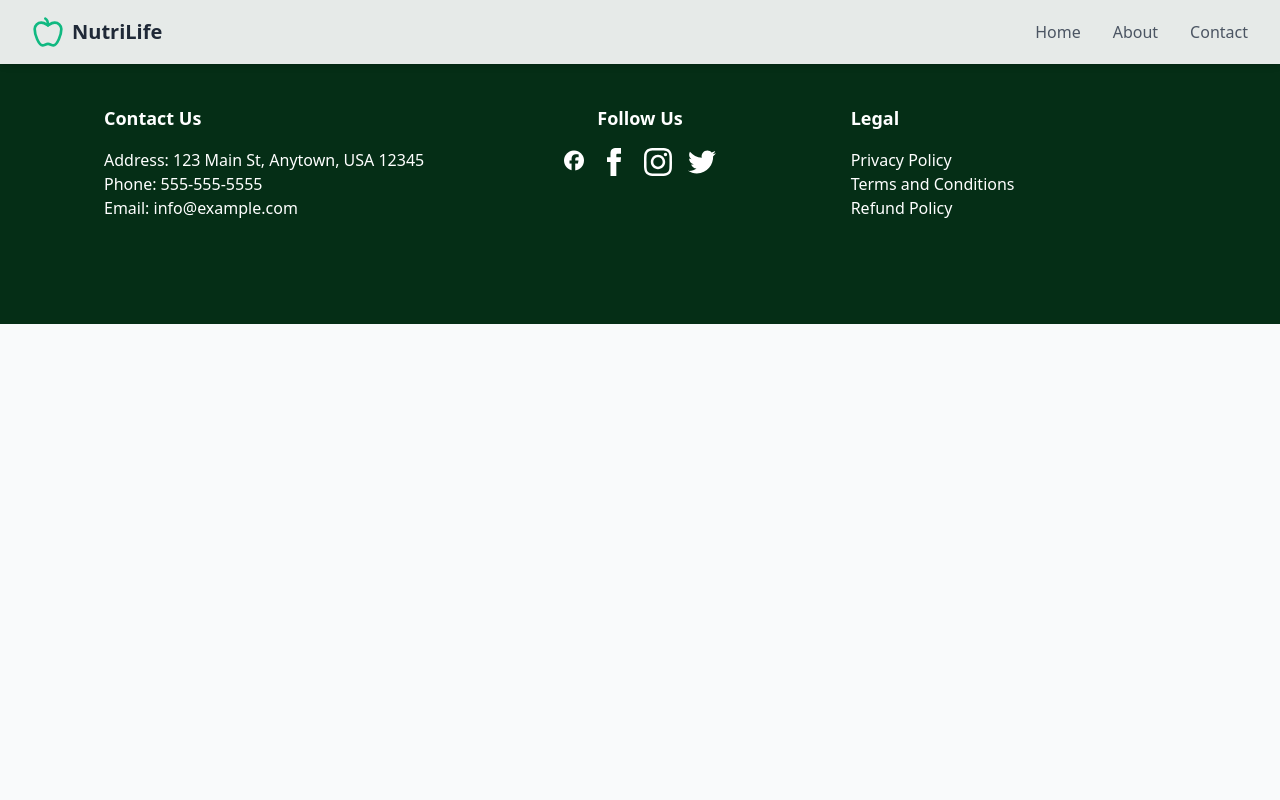
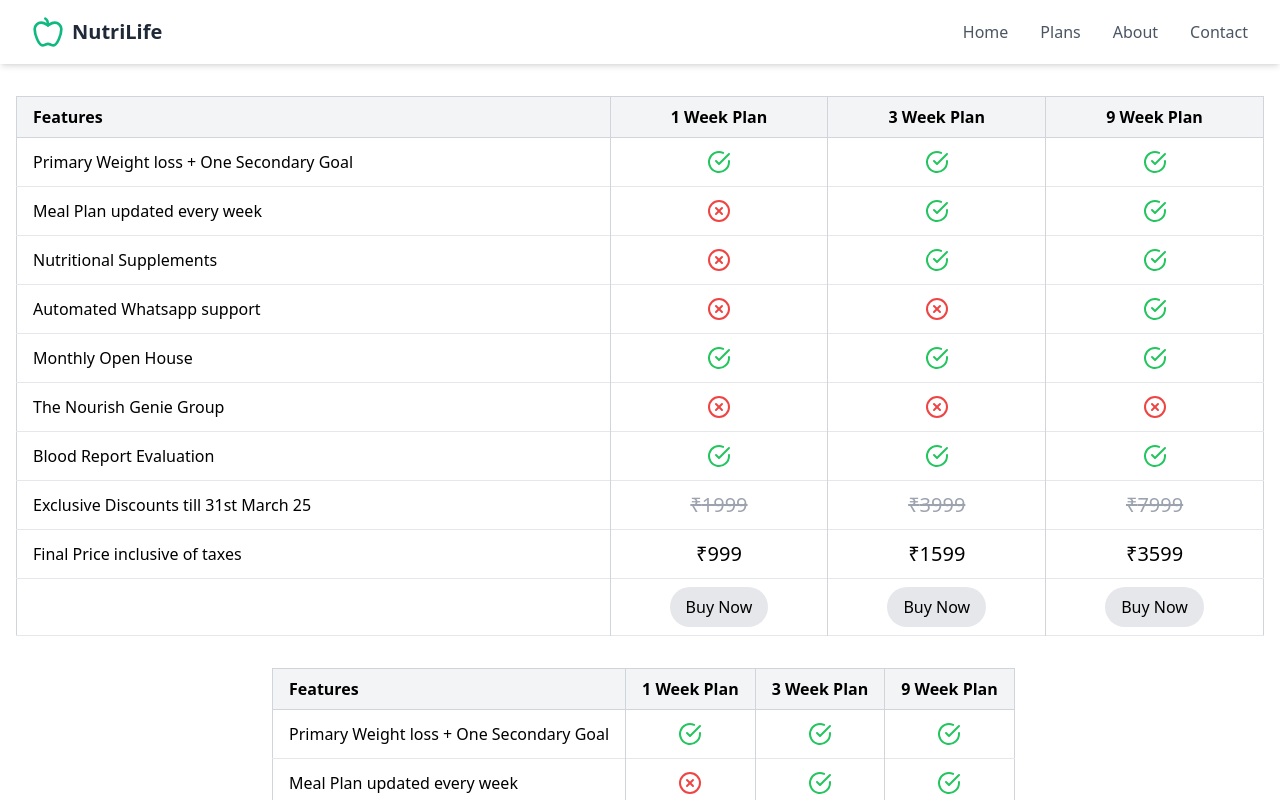
Before and after one commit to d1089/HealthApp, a React (Vite) app: page /pricing in a window 1280 px wide. Shown: the top 800 px of the page. Built offline with nearby package versions, Linux system fonts and the light colour scheme.

Commit message:
added pricing list for the health app

```diff
--- a/src/App.tsx
+++ b/src/App.tsx
@@ -1,12 +1,75 @@
-import React from "react";
 import { BrowserRouter as Router, Routes, Route } from "react-router-dom";
 import Navbar from "./components/Navbar";
-import Home from "./pages/Home";
+import Home from "./pages/home";
 import About from "./pages/About";
 import Contact from "./pages/Contact";
 import Footer from "./components/Footer";
+import Pricing from "./components/Pricing";
 
 function App() {
+  const planData = [
+    {
+      feature: "Primary Weight loss + One Secondary Goal",
+      week1: true,
+      week3: true,
+      week9: true,
+    },
+    {
+      feature: "Meal Plan updated every week",
+      week1: false,
+      week3: true,
+      week9: true,
+    },
+    {
+      feature: "Nutritional Supplements",
+      week1: false,
+      week3: true,
+      week9: true,
+    },
+    {
+      feature: "Automated Whatsapp support",
+      week1: false,
+      week3: false,
+      week9: true,
+    },
+    {
+      feature: "Monthly Open House",
+      week1: true,
+      week3: true,
+      week9: true,
+    },
+    {
+      feature: "The Nourish Genie Group",
+      week1: false,
+      week3: false,
+      week9: false,
+    },
+    {
+      feature: "Blood Report Evaluation",
+      week1: true,
+      week3: true,
+      week9: true,
+    },
+    {
+      feature: "Exclusive Discounts till 31st March 25",
+      week1: 1999,
+      week3: 3999,
+      week9: 7999,
+    },
+    {
+      feature: "Final Price inclusive of taxes",
+      week1: 999,
+      week3: 1599,
+      week9: 3599,
+    },
+    {
+      feature: "",
+      week1: "Buy Now",
+      week3: "Buy Now",
+      week9: "Buy Now",
+    },
+  ];
+
   return (
     <Router>
       <div className="min-h-screen bg-gray-50">
@@ -15,6 +78,7 @@ function App() {
           <Route path="/" element={<Home />} />
           <Route path="/about" element={<About />} />
           <Route path="/contact" element={<Contact />} />
+          <Route path="/pricing" element={<Pricing data={planData} />} />
         </Routes>
         <Footer />
       </div>
--- a/src/components/Navbar.tsx
+++ b/src/components/Navbar.tsx
@@ -1,13 +1,15 @@
-import React, { useState } from 'react';
-import { Link, useLocation } from 'react-router-dom';
-import { Apple, Menu, X } from 'lucide-react';
+import React, { useState } from "react";
+import { Link, useLocation } from "react-router-dom";
+import { Apple, Menu, X } from "lucide-react";
 
 const Navbar = () => {
   const location = useLocation();
   const [isMenuOpen, setIsMenuOpen] = useState(false);
 
   const isActive = (path: string) => {
-    return location.pathname === path ? 'text-emerald-500' : 'text-gray-600 hover:text-emerald-500';
+    return location.pathname === path
+      ? "text-emerald-500"
+      : "text-gray-600 hover:text-emerald-500";
   };
 
   return (
@@ -21,13 +23,36 @@ const Navbar = () => {
 
           {/* Desktop Menu */}
           <div className="hidden md:flex space-x-8">
-            <Link to="/" className={`${isActive('/')} font-medium transition-colors duration-200`}>
+            <Link
+              to="/"
+              className={`${isActive(
+                "/"
+              )} font-medium transition-colors duration-200`}
+            >
               Home
             </Link>
-            <Link to="/about" className={`${isActive('/about')} font-medium transition-colors duration-200`}>
+            <Link
+              to="/pricing"
+              className={`${isActive(
+                "/"
+              )} font-medium transition-colors duration-200`}
+            >
+              Plans
+            </Link>
+            <Link
+              to="/about"
+              className={`${isActive(
+                "/about"
+              )} font-medium transition-colors duration-200`}
+            >
               About
             </Link>
-            <Link to="/contact" className={`${isActive('/contact')} font-medium transition-colors duration-200`}>
+            <Link
+              to="/contact"
+              className={`${isActive(
+                "/contact"
+              )} font-medium transition-colors duration-200`}
+            >
               Contact
             </Link>
           </div>
@@ -37,7 +62,11 @@ const Navbar = () => {
             className="md:hidden p-2 rounded-md text-gray-600 hover:text-emerald-500 focus:outline-none"
             onClick={() => setIsMenuOpen(!isMenuOpen)}
           >
-            {isMenuOpen ? <X className="h-6 w-6" /> : <Menu className="h-6 w-6" />}
+            {isMenuOpen ? (
+              <X className="h-6 w-6" />
+            ) : (
+              <Menu className="h-6 w-6" />
+            )}
           </button>
         </div>
       </div>
@@ -48,21 +77,27 @@ const Navbar = () => {
           <div className="px-4 pt-2 pb-3 space-y-1">
             <Link
               to="/"
-              className={`${isActive('/')} block px-3 py-2 rounded-md text-base font-medium transition-colors duration-200`}
+              className={`${isActive(
+                "/"
+              )} block px-3 py-2 rounded-md text-base font-medium transition-colors duration-200`}
               onClick={() => setIsMenuOpen(false)}
             >
               Home
             </Link>
             <Link
               to="/about"
-              className={`${isActive('/about')} block px-3 py-2 rounded-md text-base font-medium transition-colors duration-200`}
+              className={`${isActive(
+                "/about"
+              )} block px-3 py-2 rounded-md text-base font-medium transition-colors duration-200`}
               onClick={() => setIsMenuOpen(false)}
             >
               About
             </Link>
             <Link
               to="/contact"
-              className={`${isActive('/contact')} block px-3 py-2 rounded-md text-base font-medium transition-colors duration-200`}
+              className={`${isActive(
+                "/contact"
+              )} block px-3 py-2 rounded-md text-base font-medium transition-colors duration-200`}
               onClick={() => setIsMenuOpen(false)}
             >
               Contact
--- /dev/null
+++ b/src/components/Pricing.tsx
@@ -0,0 +1,159 @@
+import { CheckCircleIcon, XCircleIcon } from "lucide-react";
+import React from "react";
+
+export type PlanTableRow = {
+  feature: string;
+  week1: boolean | number | string;
+  week3: boolean | number | string;
+  week9: boolean | number | string;
+};
+
+export type Props = {
+  data: PlanTableRow[];
+};
+
+const Pricing: React.FC<Props> = ({ data }) => {
+  const renderCellValue = (
+    value: boolean | number | string,
+    isDiscounted: boolean = false
+  ) => {
+    if (typeof value === "boolean") {
+      return value ? (
+        <CheckCircleIcon className="h-6 w-6 text-green-500 mx-auto" />
+      ) : (
+        <XCircleIcon className="h-6 w-6 text-red-500 mx-auto" />
+      );
+    } else if (typeof value === "number") {
+      return isDiscounted ? (
+        <span className="text-center block line-through text-gray-400 text-xl">
+          ₹{value}
+        </span>
+      ) : (
+        <span className="text-center block text-xl">₹{value}</span>
+      );
+    } else if (typeof value === "string") {
+      // If the value is a string, render it inside a button
+      return (
+        <button className="px-4 py-2 bg-gray-200 text-black font-weight-30 rounded-3xl ">
+          {value}
+        </button>
+      );
+    }
+
+    return <span className="text-gray-400">N/A</span>;
+  };
+
+  return (
+    <div className="w-full py-16 sm:py-20 bg-white">
+      <div className="overflow-x-auto w-full p-4 flex flex-col items-center justify-center">
+        <table className="min-w-full table-auto border-collapse border border-gray-300">
+          <thead className="bg-gray-100">
+            <tr className="border-b border-gray-300">
+              <th className="px-4 py-2 text-left font-semibold border-r border-gray-300">
+                Features
+              </th>
+              <th className="px-4 py-2 text-center font-semibold border-r border-gray-300">
+                1 Week Plan
+              </th>
+              <th className="px-4 py-2 text-center font-semibold border-r border-gray-300">
+                3 Week Plan
+              </th>
+              <th className="px-4 py-2 text-center font-semibold">
+                9 Week Plan
+              </th>
+            </tr>
+          </thead>
+          <tbody>
+            {data.map((row, idx) => (
+              <tr
+                key={idx}
+                className="border-t border-b border-gray-200 hover:bg-gray-50 transition-color"
+              >
+                <td className="px-4 py-3 border-r border-gray-300">
+                  {row.feature}
+                </td>
+                <td className="py-2 text-center border-r border-gray-300">
+                  {row.feature.includes("Exclusive Discounts")
+                    ? renderCellValue(row.week1, true)
+                    : renderCellValue(row.week1)}
+                </td>
+                <td className="py-2 text-center border-r border-gray-300">
+                  {row.feature.includes("Exclusive Discounts")
+                    ? renderCellValue(row.week3, true)
+                    : renderCellValue(row.week3)}
+                </td>
+                <td className="py-2 text-center">
+                  {row.feature.includes("Exclusive Discounts")
+                    ? renderCellValue(row.week9, true)
+                    : renderCellValue(row.week9)}
+                </td>
+              </tr>
+            ))}
+          </tbody>
+        </table>
+      </div>
+      <div className="flex w-full">
+        {/* Image Section - 30% of the Card */}
+        <div className="w-1/5 p-4 flex flex-col items-center justify-center">
+          <img
+            src="https://picsum.photos/seed/picsum/200/300" // Sample Pexels image URL
+            alt="Feature Image"
+            className="h-32 w-32 object-cover rounded-full mb-2"
+          />
+          <span className="text-sm text-gray-500">Feature Image</span>
+        </div>
+
+        {/* Table Section - 70% of the Card */}
+        <div className="w-6/3 p-4">
+          <table className="min-w-full table-auto border-collapse border border-gray-300">
+            <thead className="bg-gray-100">
+              <tr className="border-b border-gray-300">
+                <th className="px-4 py-2 text-left font-semibold border-r border-gray-300">
+                  Features
+                </th>
+                <th className="px-4 py-2 text-center font-semibold border-r border-gray-300">
+                  1 Week Plan
+                </th>
+                <th className="px-4 py-2 text-center font-semibold border-r border-gray-300">
+                  3 Week Plan
+                </th>
+                <th className="px-4 py-2 text-center font-semibold">
+                  9 Week Plan
+                </th>
+              </tr>
+            </thead>
+            <tbody>
+              {data.map((row, idx) => (
+                <tr
+                  key={idx}
+                  className="border-t border-b border-gray-200 hover:bg-gray-50 transition-color"
+                >
+                  <td className="px-4 py-3 border-r border-gray-300">
+                    {row.feature}
+                  </td>
+                  <td className="py-2 text-center border-r border-gray-300">
+                    {row.feature.includes("Exclusive Discounts")
+                      ? renderCellValue(row.week1, true)
+                      : renderCellValue(row.week1)}
+                  </td>
+                  <td className="py-2 text-center border-r border-gray-300">
+                    {row.feature.includes("Exclusive Discounts")
+                      ? renderCellValue(row.week3, true)
+                      : renderCellValue(row.week3)}
+                  </td>
+                  <td className="py-2 text-center">
+                    {row.feature.includes("Exclusive Discounts")
+                      ? renderCellValue(row.week9, true)
+                      : renderCellValue(row.week9)}
+                  </td>
+                </tr>
+              ))}
+            </tbody>
+          </table>
+        </div>
+      </div>
+    </div>
+  );
+};
+
+export default Pricing;
```
Also changed, not shown: src/pages/home.tsx (+51 -23 lines).
